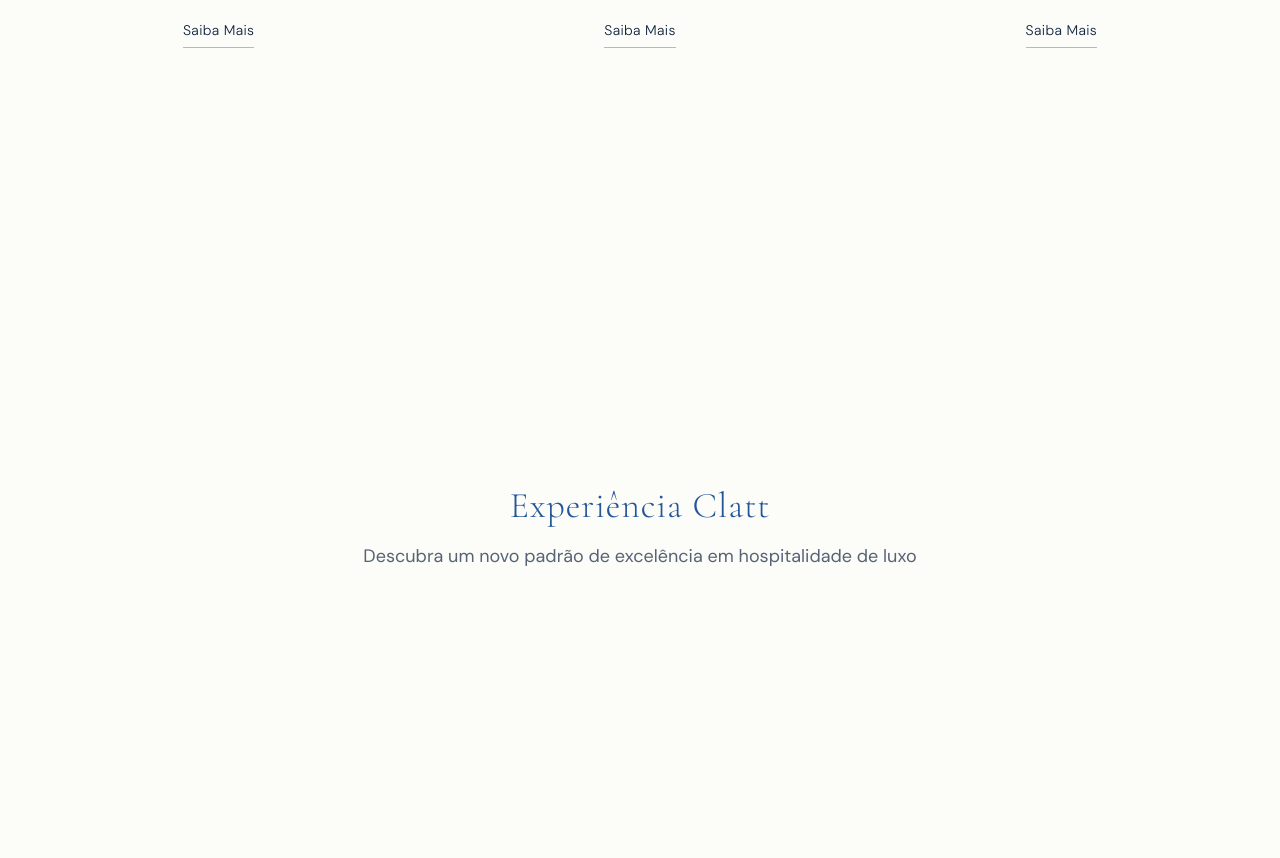
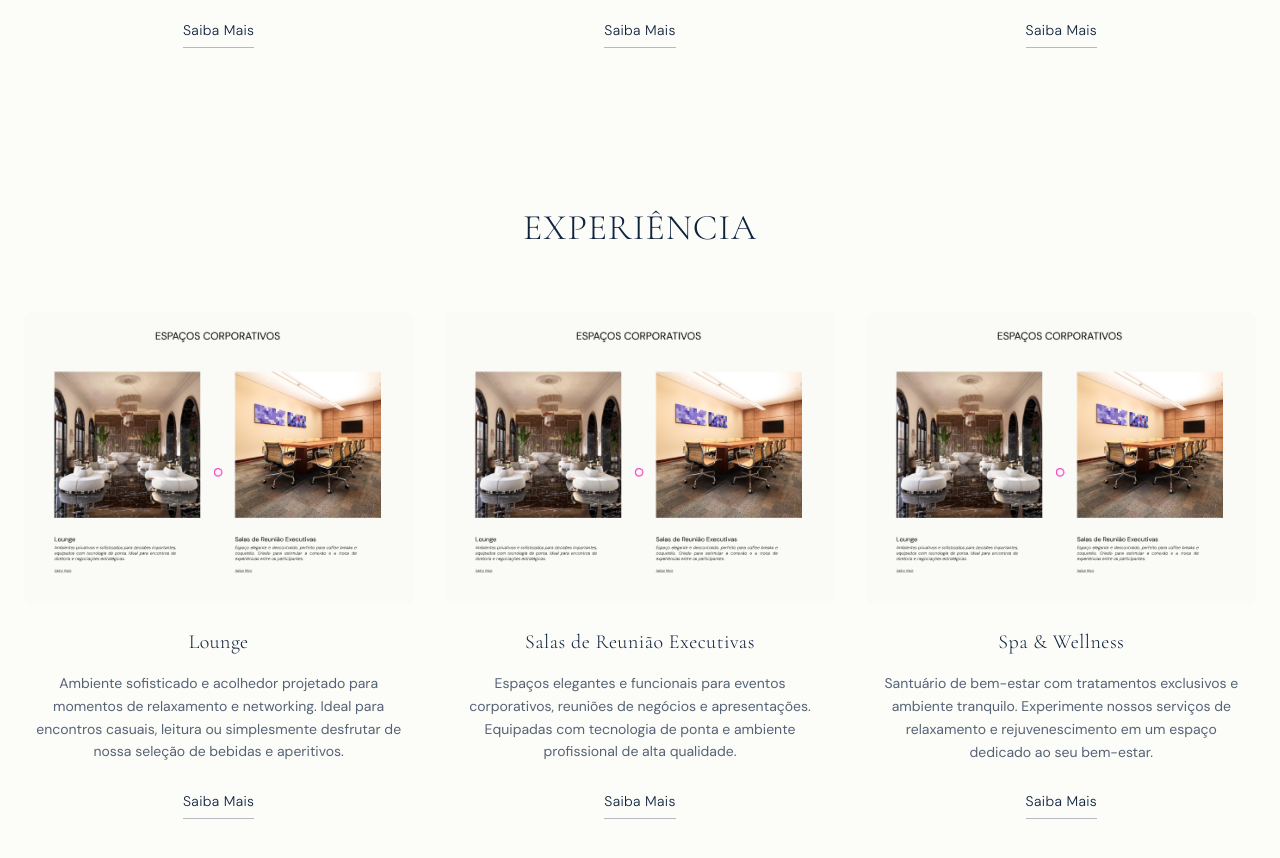
Before and after one commit to eduardomarques89/clatt-blue-harmony, a React (Vite) app: page / in a window 1280 px wide. Shown: the part 1420-2278 px from the top of the page. Built offline with nearby package versions, Linux system fonts and the light colour scheme.

Commit message:
Add Experience section
Create the Experience section with a similar style to the Rooms section.

```diff
--- /dev/null
+++ b/src/components/ExperienceSection.tsx
@@ -0,0 +1,79 @@
+import { Card, CardContent } from '@/components/ui/card';
+import { Button } from '@/components/ui/button';
+
+const ExperienceSection = () => {
+  const experiences = [
+    {
+      id: 1,
+      name: "Lounge",
+      description: "Ambiente sofisticado e acolhedor projetado para momentos de relaxamento e networking. Ideal para encontros casuais, leitura ou simplesmente desfrutar de nossa seleção de bebidas e aperitivos.",
+      image: "/lovable-uploads/fd757ea0-2f82-438f-ba60-29ba000a8139.png",
+      buttonText: "Saiba Mais"
+    },
+    {
+      id: 2,
+      name: "Salas de Reunião Executivas",
+      description: "Espaços elegantes e funcionais para eventos corporativos, reuniões de negócios e apresentações. Equipadas com tecnologia de ponta e ambiente profissional de alta qualidade.",
+      image: "/lovable-uploads/fd757ea0-2f82-438f-ba60-29ba000a8139.png",
+      buttonText: "Saiba Mais"
+    },
+    {
+      id: 3,
+      name: "Spa & Wellness",
+      description: "Santuário de bem-estar com tratamentos exclusivos e ambiente tranquilo. Experimente nossos serviços de relaxamento e rejuvenescimento em um espaço dedicado ao seu bem-estar.",
+      image: "/lovable-uploads/fd757ea0-2f82-438f-ba60-29ba000a8139.png",
+      buttonText: "Saiba Mais"
+    }
+  ];
+
+  return (
+    <section className="py-20 bg-background">
+      <div className="container mx-auto px-6">
+        {/* Section Title */}
+        <div className="text-center mb-16">
+          <h2 className="text-4xl font-light text-clatt-dark tracking-wide mb-4">
+            EXPERIÊNCIA
+          </h2>
+        </div>
+
+        {/* Experience Grid */}
+        <div className="grid grid-cols-1 md:grid-cols-3 gap-8 max-w-7xl mx-auto">
+          {experiences.map((experience) => (
+            <Card key={experience.id} className="border-none shadow-none bg-transparent group cursor-pointer">
+              <CardContent className="p-0">
+                {/* Experience Image */}
+                <div className="aspect-[4/3] bg-gray-200 rounded-lg mb-6 overflow-hidden">
+                  <img
+                    src={experience.image}
+                    alt={experience.name}
+                    className="w-full h-full object-cover transition-transform duration-500 group-hover:scale-105"
+                  />
+                </div>
+
+                {/* Experience Info */}
+                <div className="text-center space-y-4">
+                  <h3 className="text-xl font-light text-clatt-dark tracking-wide">
+                    {experience.name}
+                  </h3>
+
+                  <p className="text-sm text-clatt-dark/70 leading-relaxed px-2">
+                    {experience.description}
+                  </p>
+
+                  <Button
+                    variant="ghost"
+                    className="text-clatt-dark hover:text-clatt-blue border-b border-clatt-dark/30 hover:border-clatt-blue rounded-none px-0 pb-1 font-light tracking-wide transition-all"
+                  >
+                    {experience.buttonText}
+                  </Button>
+                </div>
+              </CardContent>
+            </Card>
+          ))}
+        </div>
+      </div>
+    </section>
+  );
+};
+
+export default ExperienceSection;
--- a/src/pages/Index.tsx
+++ b/src/pages/Index.tsx
@@ -1,6 +1,7 @@
 import Header from '@/components/Header';
 import HeroSection from '@/components/HeroSection';
 import RoomsSection from '@/components/RoomsSection';
+import ExperienceSection from '@/components/ExperienceSection';
 
 const Index = () => {
   return (
@@ -8,6 +9,7 @@ const Index = () => {
       <Header />
       <HeroSection />
       <RoomsSection />
+      <ExperienceSection />
       {/* Temporary content section to test scroll behavior */}
       <section className="min-h-screen bg-clatt-white flex items-center justify-center">
         <div className="text-center px-6">
```
Also changed, not shown: public/lovable-uploads/fd757ea0-2f82-438f-ba60-29ba000a8139.png (added).
